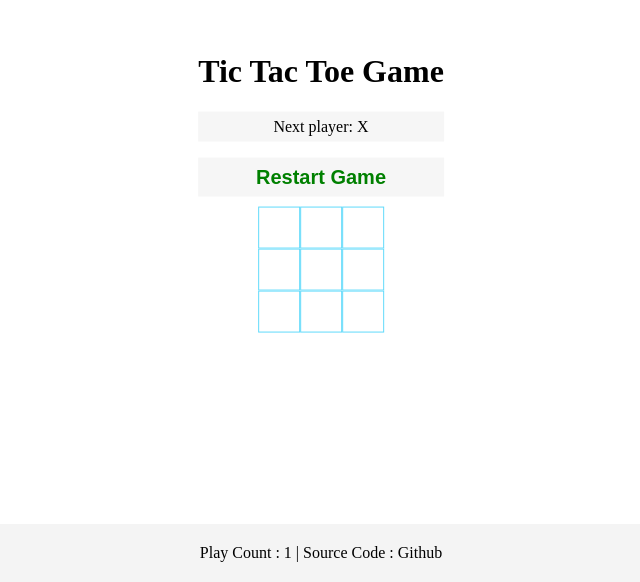
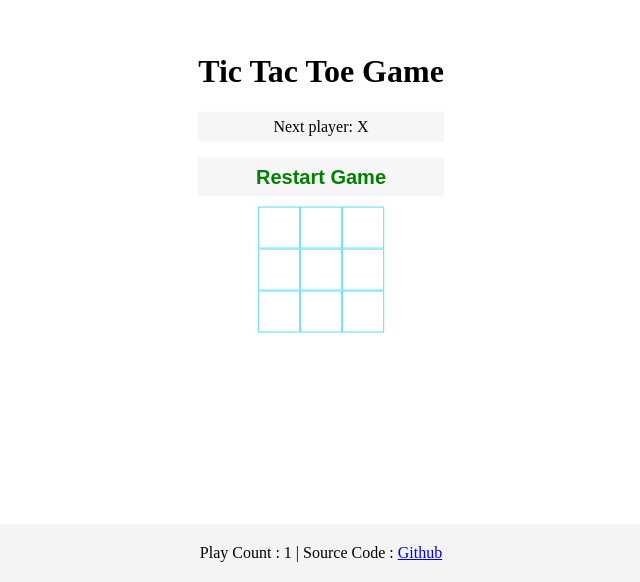
Before and after one commit to 1983shiv/tic-tac-toe-game-vuejs, a Vue app: page / in a window 1280 px wide. Shown: the part 218-800 px from the top of the page, without its empty margins (319-959 px from the left). Built offline with nearby package versions, Linux system fonts and the light colour scheme.

Commit message:
added the github source link

```diff
--- a/src/App.vue
+++ b/src/App.vue
@@ -103,7 +103,8 @@ export default {
       <Square :squareValue="squareValue[8]" @actionFill="onActionFill(8)" />
     </div>
   </div>
-  <div class="bottompage">Play Count : 1 | Source Code : Github</div>
+  <div class="bottompage">Play Count : 1 | Source Code : <a
+      href="https://github.com/1983shiv/tic-tac-toe-game-vuejs">Github</a></div>
 </template>
 
 
```
